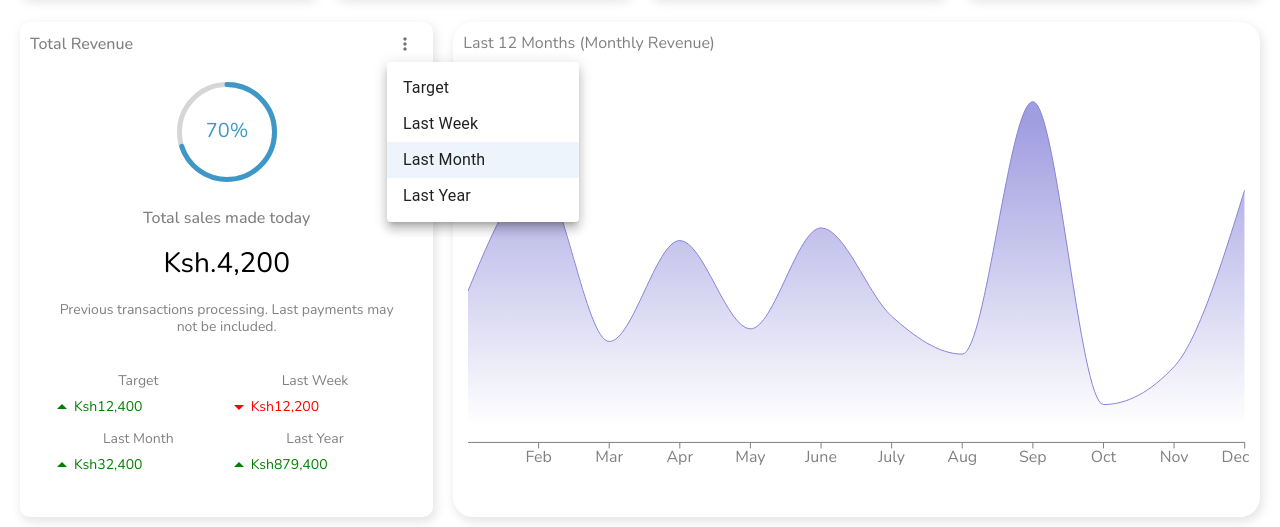
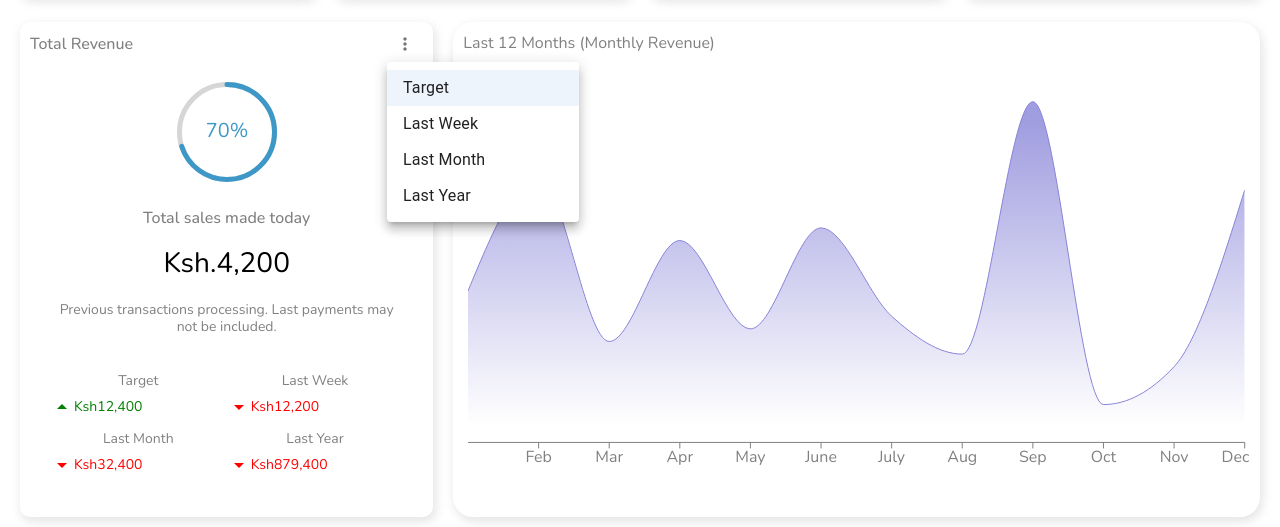
Before and after one commit to lewiskirori/neathbac, a React (Create React App) app: page /dashboard in a window 1280 px wide. Both pictures are taken after a click on the button 405 px from the left and 237 px from the top of the page. Shown: the part 193-720 px from the top of the page. Built offline with nearby package versions, Linux system fonts and the light colour scheme.

Commit message:
Select option item result

```diff
--- a/src/components/featured/Featured.jsx
+++ b/src/components/featured/Featured.jsx
@@ -1,4 +1,4 @@
-import * as React from 'react';
+import React, { useState } from 'react';
 import "./featured.scss"
 import MoreVertRoundedIcon from '@mui/icons-material/MoreVertRounded';
 import Menu from '@mui/material/Menu';
@@ -20,14 +20,24 @@ const options = [
 const ITEM_HEIGHT = 48;
 
 const Featured = () => {
-    const [anchorEl, setAnchorEl] = React.useState(null);
+  const [anchorEl, setAnchorEl] = useState(null);
+  const [selectedOption, setSelectedOption] = useState(options[0]); // Initially set to 'Target'
+
   const open = Boolean(anchorEl);
+
   const handleClick = (event) => {
     setAnchorEl(event.currentTarget);
   };
+
+  const handleOptionClick = (option) => {
+    setSelectedOption(option);
+    setAnchorEl(null);
+  };
+
   const handleClose = () => {
     setAnchorEl(null);
   };
+
   return (
     <div className='featured'>
       <div className="top">
@@ -39,7 +49,8 @@ const Featured = () => {
           aria-expanded={open ? 'true' : undefined}
           aria-haspopup="true"
           onClick={handleClick}
-              className="morevert">
+          className="morevert"
+        >
           <MoreVertRoundedIcon fontSize="small" />
         </IconButton>
         <Menu
@@ -47,7 +58,6 @@ const Featured = () => {
           MenuListProps={{
             'aria-labelledby': 'long-button',
           }}
-
           anchorEl={anchorEl}
           open={open}
           onClose={handleClose}
@@ -59,7 +69,11 @@ const Featured = () => {
           }}
         >
           {options.map((option) => (
-                <MenuItem key={option} selected={option === 'Last Month'} onClick={handleClose}>
+            <MenuItem
+              key={option}
+              selected={option === selectedOption}
+              onClick={() => handleOptionClick(option)}
+            >
               {option}
             </MenuItem>
           ))}
@@ -77,36 +91,52 @@ const Featured = () => {
         <div className="summary">
           <div className="item">
             <div className="itemTitle">Target</div>
-                    <div className="itemResult positive">
+            <div className={`itemResult ${selectedOption === 'Target' ? 'positive' : 'negative'}`}>
+              {selectedOption === 'Target' ? (
                 <ArrowDropUpIcon />
+              ) : (
+                <ArrowDropDownIcon />
+              )}
               <div className="resultAmount">Ksh{(12400).toLocaleString()}</div>
             </div>
           </div>
           <div className="item">
             <div className="itemTitle">Last Week</div>
-                    <div className="itemResult negative">
+            <div className={`itemResult ${selectedOption === 'Last Week' ? 'positive' : 'negative'}`}>
+              {selectedOption === 'Last Week' ? (
+                <ArrowDropUpIcon />
+              ) : (
                 <ArrowDropDownIcon />
+              )}
               <div className="resultAmount">Ksh{(12200).toLocaleString()}</div>
             </div>
           </div>
           <div className="item">
             <div className="itemTitle">Last Month</div>
-                    <div className="itemResult positive">
+            <div className={`itemResult ${selectedOption === 'Last Month' ? 'positive' : 'negative'}`}>
+              {selectedOption === 'Last Month' ? (
                 <ArrowDropUpIcon />
+              ) : (
+                <ArrowDropDownIcon />
+              )}
               <div className="resultAmount">Ksh{(32400).toLocaleString()}</div>
             </div>
           </div>
           <div className="item">
             <div className="itemTitle">Last Year</div>
-                    <div className="itemResult positive">
+            <div className={`itemResult ${selectedOption === 'Last Year' ? 'positive' : 'negative'}`}>
+              {selectedOption === 'Last Year' ? (
                 <ArrowDropUpIcon />
+              ) : (
+                <ArrowDropDownIcon />
+              )}
               <div className="resultAmount">Ksh{(879400).toLocaleString()}</div>
             </div>
           </div>
         </div>
       </div>
     </div>
-  )
-}
+  );
+};
 
-export default Featured
+export default Featured;
```
Lines whose indentation alone changed are shown as unchanged.
